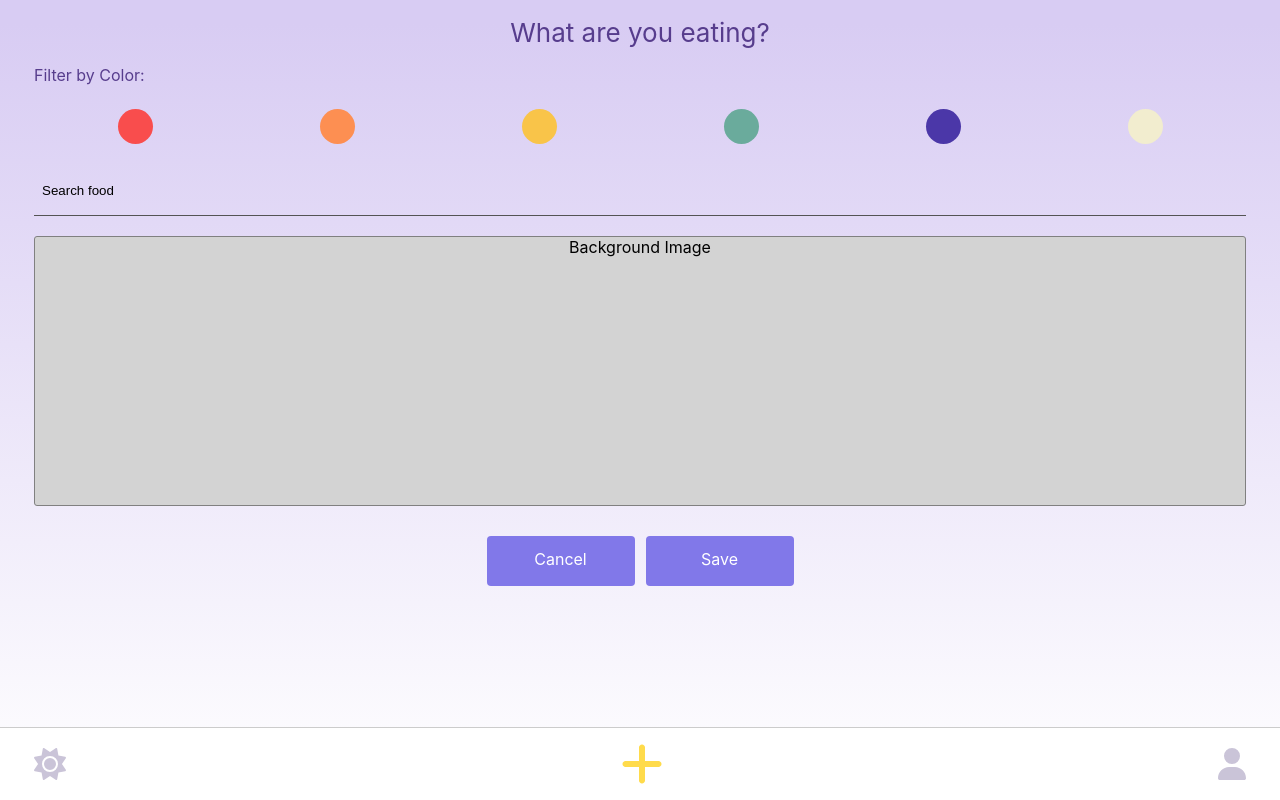
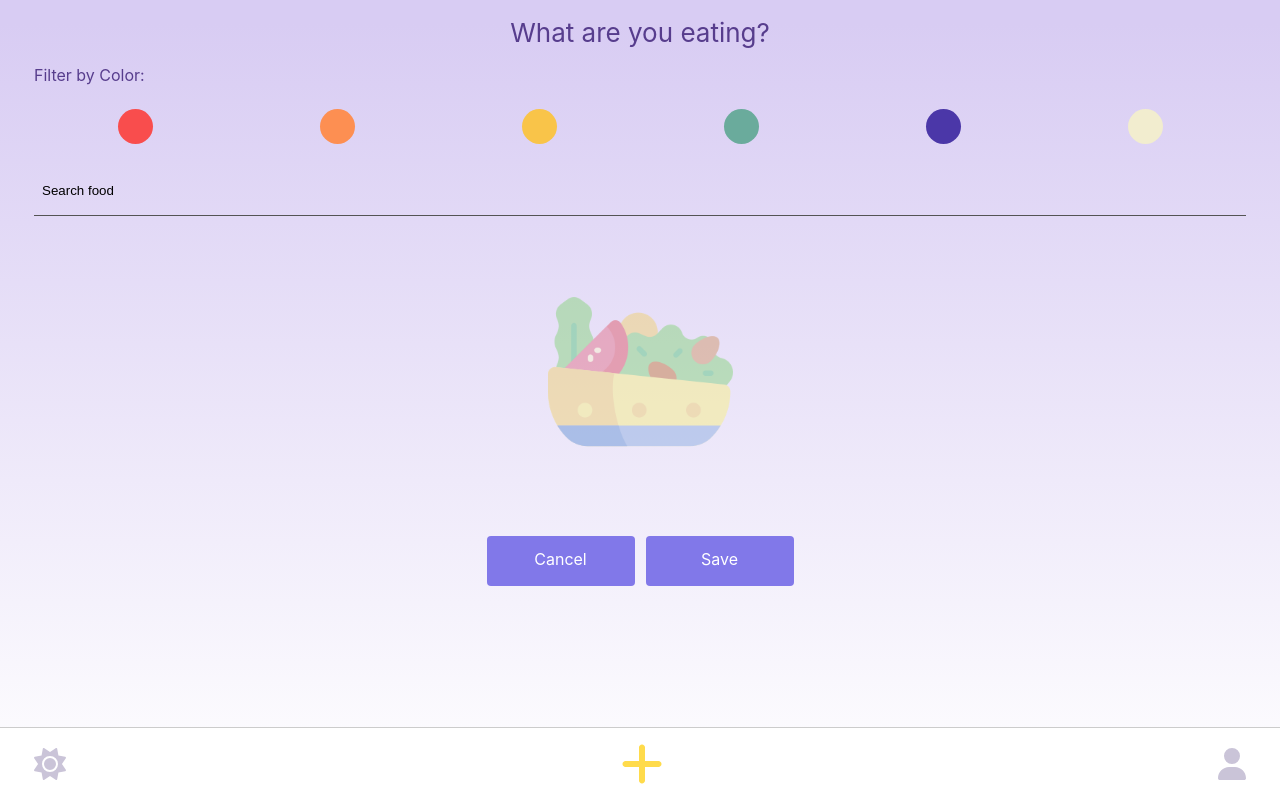
Before and after one commit to Glow-Carrots-App/glow-web, a Next.js app: page /eat in a window 1280 px wide. Built offline with nearby package versions, Linux system fonts and the light colour scheme; no server answers.

Commit message:
add background image to eat page

```diff
--- a/components/SearchFoodsList/index.js
+++ b/components/SearchFoodsList/index.js
@@ -1,11 +1,17 @@
+import Image from "next/image";
+
 import SmallLinkedButton from "../SmallLinkedButton";
+import eatImg from "../../public/eatBackground/eatBackground.png";
 
 import styles from "./styles.module.css";
+
 const SearchFoodsList = () => {
   return (
     <div className={styles.container}>
       <input type="text" placeholder="Search food" />
-      <div className={styles.backgroundImage}>Background Image</div>
+      <div className={styles.backgroundImage}>
+        <Image src={eatImg} width="185px" height="185px" />
+      </div>
       <div className={styles.buttons}>
         <SmallLinkedButton href="/today">Cancel</SmallLinkedButton>
         <SmallLinkedButton href="/today">Save</SmallLinkedButton>
--- a/components/SearchFoodsList/styles.module.css
+++ b/components/SearchFoodsList/styles.module.css
@@ -20,12 +20,14 @@
 }
 
 .backgroundImage {
+  display: flex;
+  align-items: center;
+  justify-content: center;
   height: 270px;
   width: 100%;
-  border: 1px solid grey;
   margin: 20px 0 30px;
   border-radius: 3px;
-  background-color: lightgray;
+  opacity: 0.5;
 }
 
 .buttons {
```
